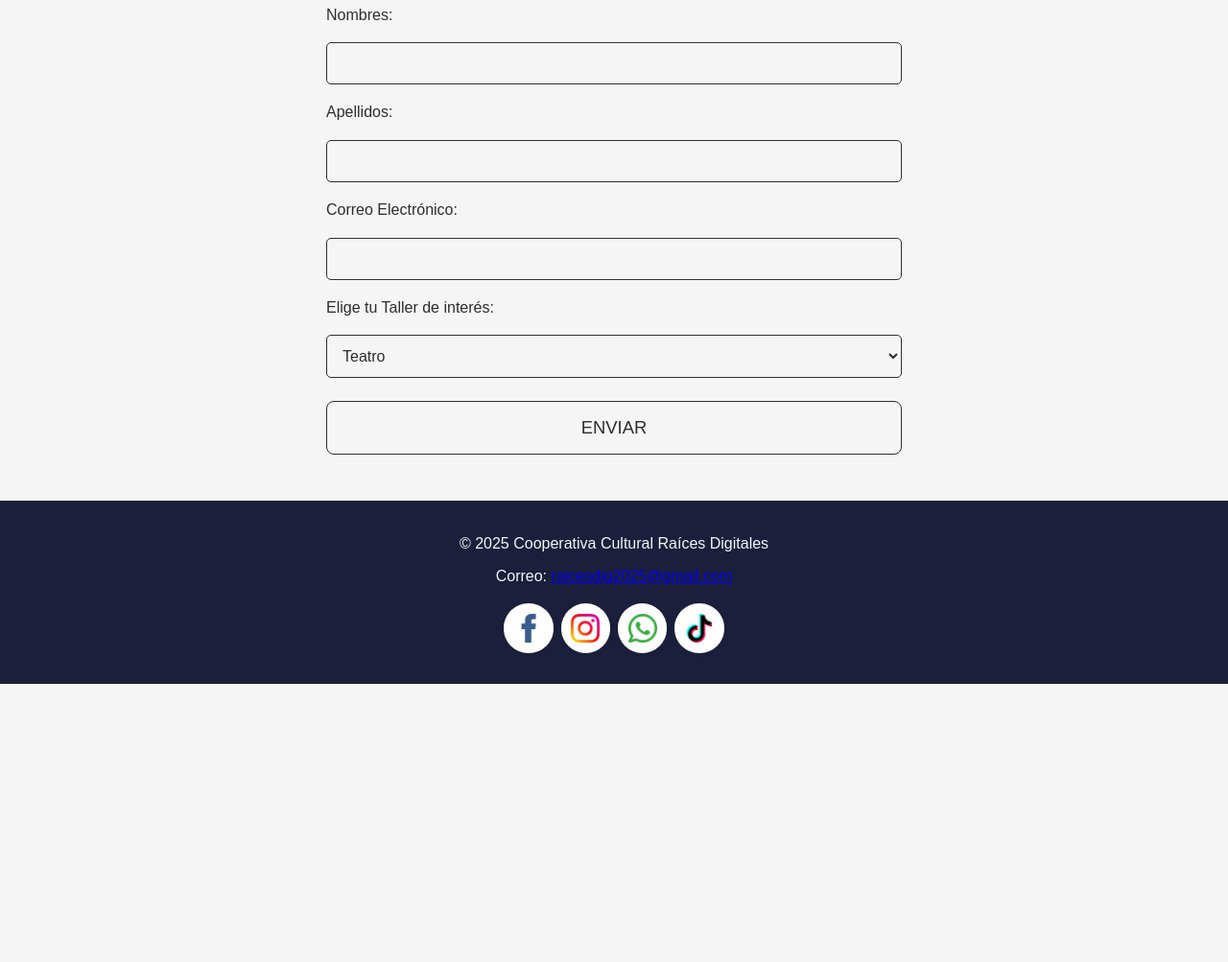
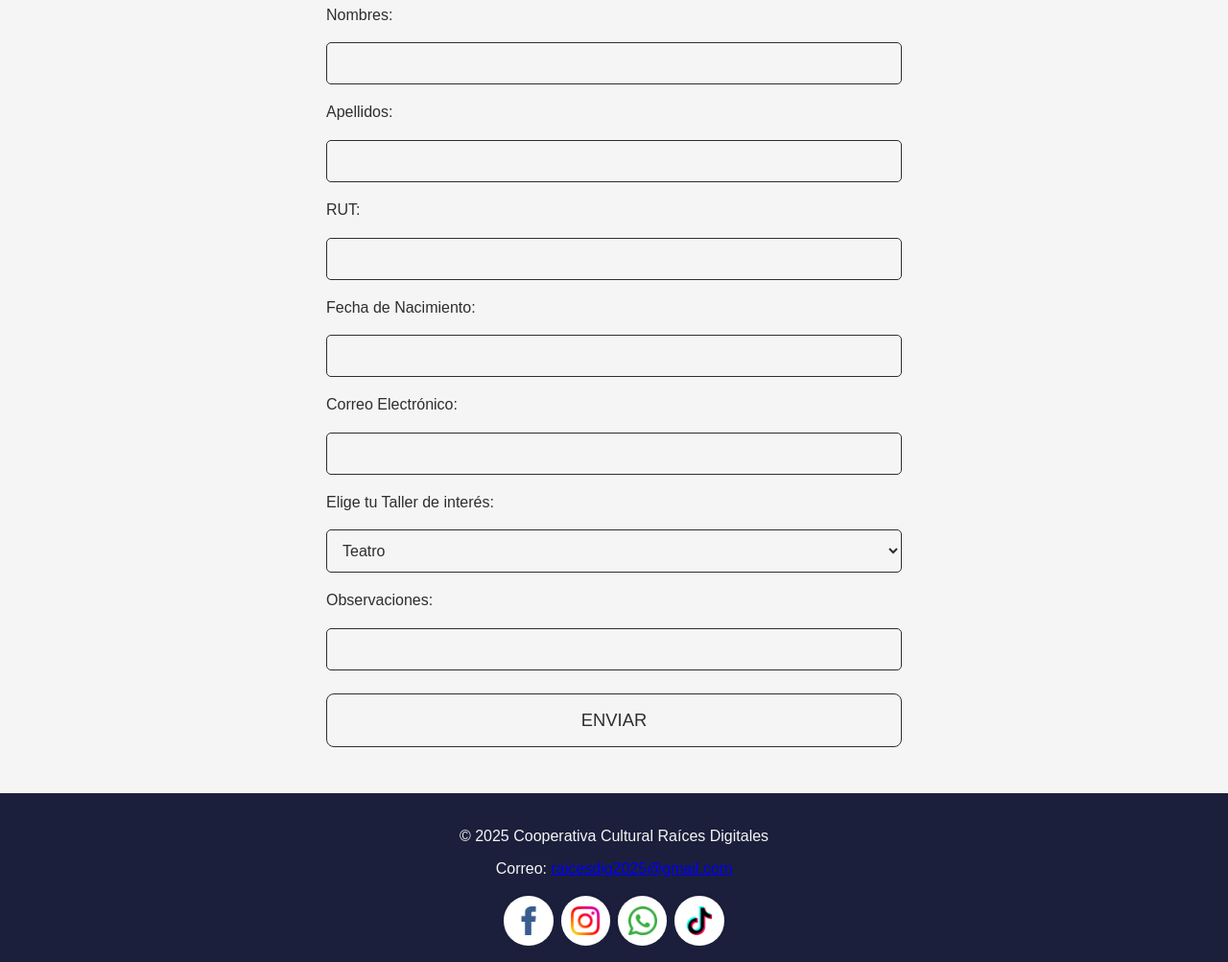
Before and after one commit to AradiaaCL/ti3v31-2025, a plain HTML site: page Evaluaciones/sumativa1/index.html in a window 1280 px wide. Shown: the part 1374-2377 px from the top of the page at 96% size. Before the commit the page ends 2087 px from the top, so only its background shows below. Drawn offline with Linux system fonts and the light colour scheme.

Commit message:
formulario completo

```diff
--- a/Evaluaciones/sumativa1/index.html
+++ b/Evaluaciones/sumativa1/index.html
@@ -59,6 +59,12 @@
             <label for="Apellido">Apellidos:</label>
             <input type="text" id="Apellido" name="Apellido" required>
 
+            <label for="RUT">RUT:</label>
+            <input type="text" id="RUT" name="RUT" required>
+
+            <label for="fecha">Fecha de Nacimiento:</label>
+            <input type="text" id="fecha" name="fecha" required>
+
             <label for="Correo">Correo Electrónico:</label>
             <input type="email" id="Correo" name="Correo" required>
 
@@ -68,6 +74,9 @@
                 <option value="Danza">Danza</option>
                 <option value="Musica Urbana">Música Urbana</option>
             </select>
+
+            <label for="Observaciones">Observaciones:</label>
+            <input type="text" id="Observaciones" name="Observaciones" required>
 
             <button type="submit" id="btn-submit">Enviar</button>
         </form>
```
